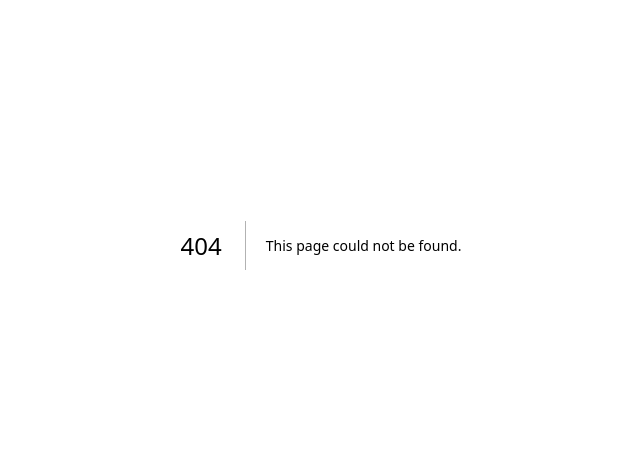
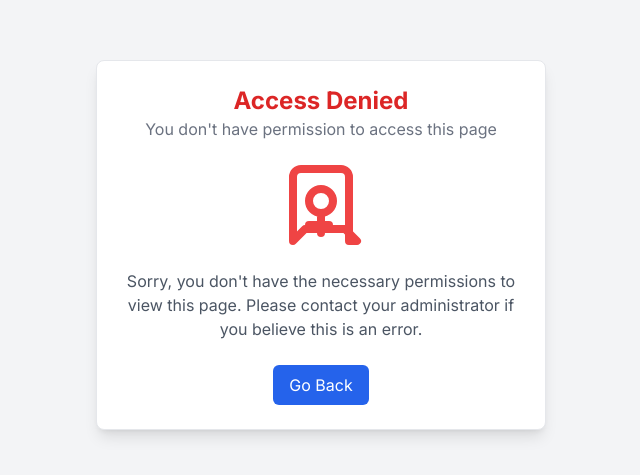
Before and after one commit to mayankgpt185/next-app, a Next.js app: page /access-denied in a window 1280 px wide. Before the commit this address had no page. Shown: the part 155-630 px from the top of the page, without its empty margins (319-959 px from the left). Built offline with nearby package versions, Linux system fonts and the light colour scheme.

Commit message:
auth in routing

```diff
--- /dev/null
+++ b/app/access-denied/page.tsx
@@ -0,0 +1,58 @@
+'use client';
+
+import { useRouter } from 'next/navigation';
+
+export default function AccessDenied() {
+  const router = useRouter();
+
+  return (
+    <div className="flex items-center justify-center min-h-screen bg-gray-100">
+      <div className="w-[450px] bg-white rounded-lg border shadow-lg p-6">
+        <div className="text-center mb-4">
+          <h2 className="text-2xl font-bold text-red-600">Access Denied</h2>
+          <p className="text-gray-500">
+            You don't have permission to access this page
+          </p>
+        </div>
+
+        <div className="text-center mb-6">
+          <div className="mb-4">
+            <svg
+              xmlns="http://www.w3.org/2000/svg"
+              className="h-24 w-24 mx-auto text-red-500"
+              fill="none"
+              viewBox="0 0 24 24"
+              stroke="currentColor"
+            >
+              <path
+                strokeLinecap="round"
+                strokeLinejoin="round"
+                strokeWidth={2}
+                d="M12 15v2m0 0v2m0-2h2m-2 0H9m3-3a3 3 0 100-6 3 3 0 000 6z"
+              />
+              <path
+                strokeLinecap="round"
+                strokeLinejoin="round"
+                strokeWidth={2}
+                d="M19 21V5a2 2 0 00-2-2H7a2 2 0 00-2 2v16l3-3h10l3 3z"
+              />
+            </svg>
+          </div>
+          <p className="text-gray-600">
+            Sorry, you don't have the necessary permissions to view this page.
+            Please contact your administrator if you believe this is an error.
+          </p>
+        </div>
+
+        <div className="flex justify-center">
+          <button
+            onClick={() => router.back()}
+            className="px-4 py-2 bg-blue-600 text-white rounded-md hover:bg-blue-700 transition-colors"
+          >
+            Go Back
+          </button>
+        </div>
+      </div>
+    </div>
+  );
+}
--- a/app/profile/page.tsx
+++ b/app/profile/page.tsx
@@ -710,7 +710,12 @@ export default function ProfilePage() {
                                                     </>
                                                 )}
                                             </span>
-                                        ) : "Not provided"}
+                                        ) : (
+                                            <span className="flex items-center gap-2">
+                                                <span className="text-yellow-500">⚠️</span>
+                                                <span>Not provided</span>
+                                            </span>
+                                        )}
                                     </span>
                                     <EditButton onClick={() => {
                                         setIsEditingPhone(true);
```
Also changed, not shown: middleware.ts (+6 -2 lines).
